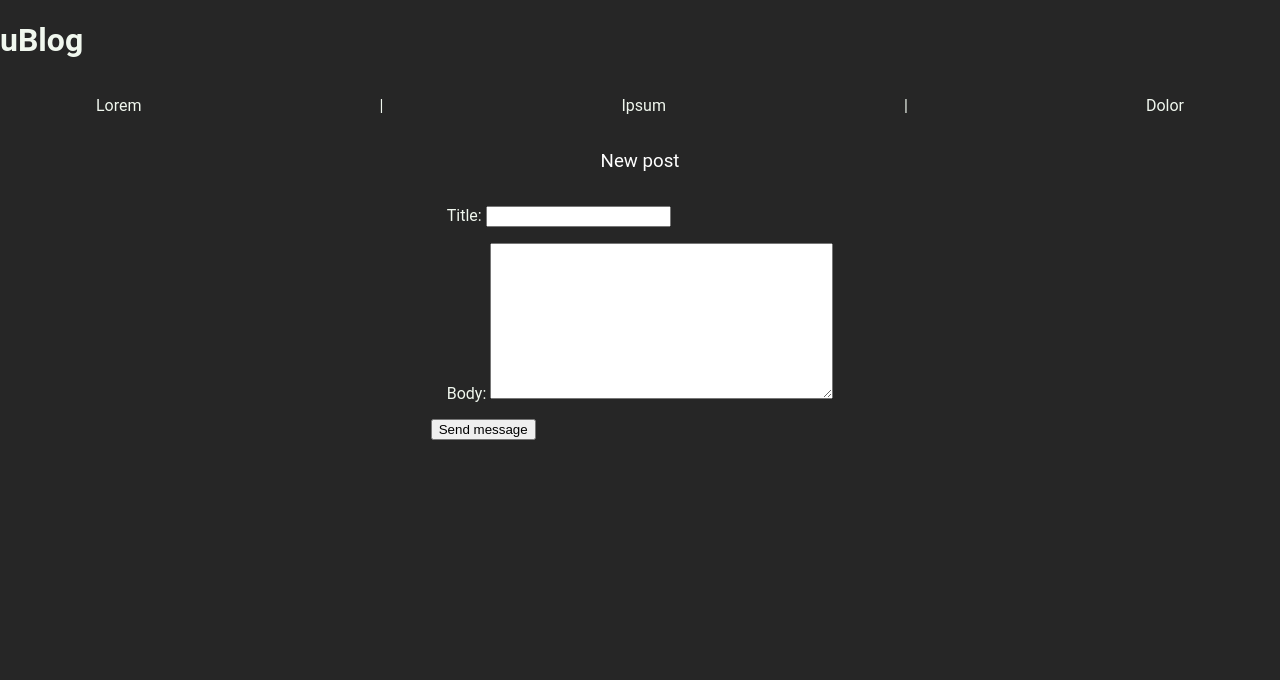
After one commit to heksaali/ublog, a Django app: page /new-post/ in a window 1280 px wide. The commit adds this page. Shown: the top 680 px of the page. Run offline with Django 3.2, Linux system fonts and the light colour scheme; the visitor is signed in with stand-in values (Sample User, id 1); some libraries are stand-ins or nearby versions.

Commit message:
Allow making new posts from UI

```diff
--- /dev/null
+++ b/blog/forms.py
@@ -0,0 +1,10 @@
+from django.forms import ModelForm
+from blog.models import BlogPost
+
+class PostForm(ModelForm):
+    class Meta:
+        model = BlogPost
+        fields = [
+            'title',
+            'body',
+        ]
--- a/blog/views.py
+++ b/blog/views.py
@@ -1,7 +1,11 @@
 from django.views.generic import TemplateView
 from django.views.generic.list import ListView
+from django.views.generic.edit import FormView
 from django.shortcuts import get_object_or_404
+from django.urls import reverse
+from django.contrib.auth.mixins import LoginRequiredMixin
 from blog.models import BlogPost
+from blog.forms import PostForm
 
 class IndexView(ListView):
     template_name = 'index.html'
@@ -14,3 +18,13 @@ class PostDetailView(TemplateView):
         data = super().get_context_data(*args, **kwargs)
         data['post'] = get_object_or_404(BlogPost, slug=self.kwargs['slug'])
         return data
+
+
+class NewPostView(LoginRequiredMixin, FormView):
+    template_name = 'new_post.html'
+    form_class = PostForm
+    success_url = '/'
+
+    def form_valid(self, form):
+        form.save()
+        return super().form_valid(form)
--- a/templates/base.html
+++ b/templates/base.html
@@ -9,13 +9,16 @@
 </head>
 <body>
   <div id="container">
-      <div class="nav-items-wrapper">
+    <header>
+      <h1>
+        uBlog
+      </h1>
       <nav>
-              <div id="logo">
-                uBlog
-              </div>
+        <a href="#">Lorem</a> |
+        <a href="#">Ipsum</a> |
+        <a href="#">Dolor</a>
       </nav>
-      </div>
+    </header>
     <div id="content">
       {% block body %}
       {% endblock %}
--- /dev/null
+++ b/templates/new_post.html
@@ -0,0 +1,10 @@
+{% extends 'base.html' %}
+{% load markdown_deux_tags %}
+{% block body %}
+<h3>New post</h3>
+<form method="post">
+    {% csrf_token %}
+    {{ form.as_p }}
+    <input type="submit" value="Send message">
+</form>
+{% endblock %}
--- a/ublog/urls.py
+++ b/ublog/urls.py
@@ -1,10 +1,11 @@
 from django.contrib import admin
 from django.urls import path
 
-from blog.views import IndexView, PostDetailView
+from blog.views import IndexView, PostDetailView, NewPostView
 
 urlpatterns = [
     path('admin/', admin.site.urls),
-    path('', IndexView.as_view()),
-    path('posts/<slug:slug>/', PostDetailView.as_view(), name='post-view')
+    path('', IndexView.as_view(), name='index-view'),
+    path('posts/<slug:slug>/', PostDetailView.as_view(), name='post-view'),
+    path('new-post/', NewPostView.as_view(), name='new-post-view'),
 ]
```
Also changed, not shown: templates/index.html (+8 -4 lines). Lines whose indentation alone changed are shown as unchanged.
